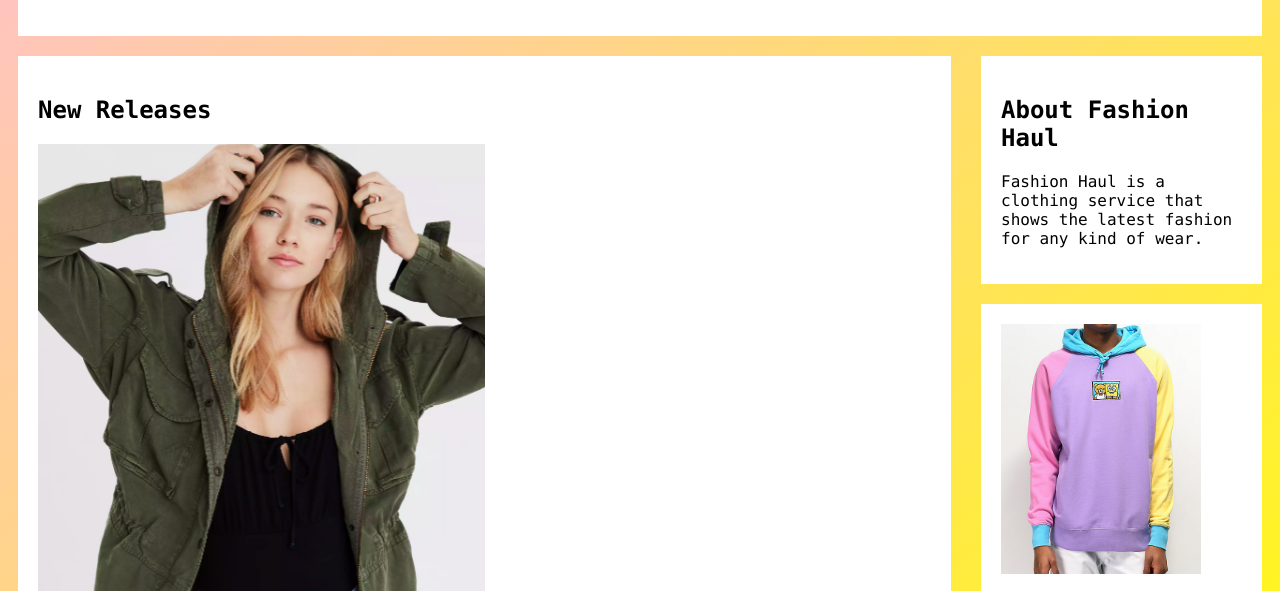
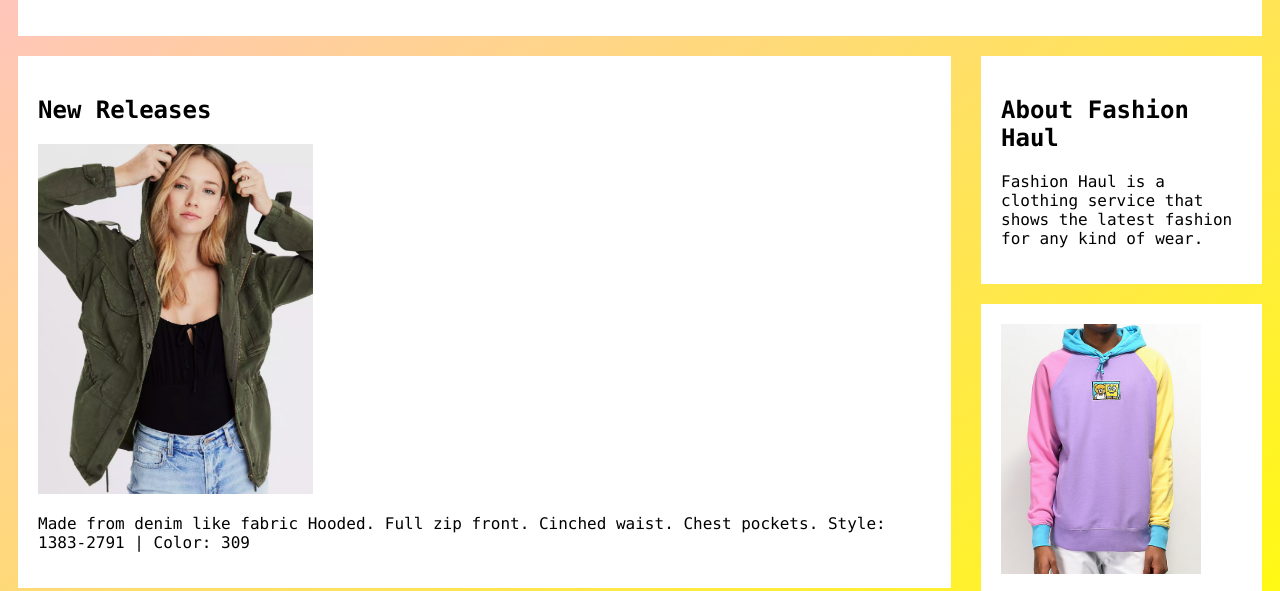
Before and after one commit to abigailmtz/abigailmtz.github.io, a plain HTML site: page Final/index.html in a window 1280 px wide. Shown: the part 150-741 px from the top of the page. Drawn offline with Linux system fonts and the light colour scheme.

Commit message:
Update index.html

```diff
--- a/Final/index.html
+++ b/Final/index.html
@@ -17,7 +17,7 @@
     <div class="card">
       <h2>New Releases</h2>
     <div><a href="https://www.ae.com/us/en/p/women/jackets/military-jackets/ae-hooded-military-jacket/1383_2791_309?menu=cat4840004">
-<img border="0" alt="Jacket" src="images/newjacket.png" style="width:50%">
+<img border="0" alt="Jacket" src="images/newjacket.png" style=width="300" height="350">
       </a>
       </div>
 
```
